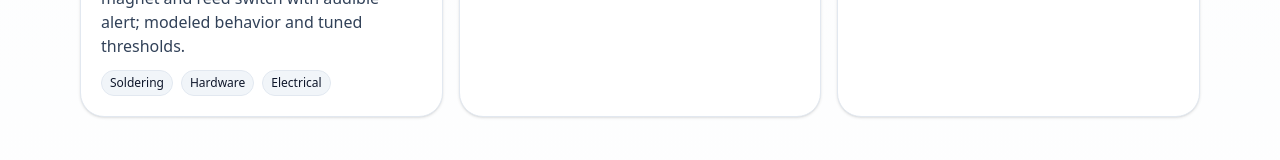
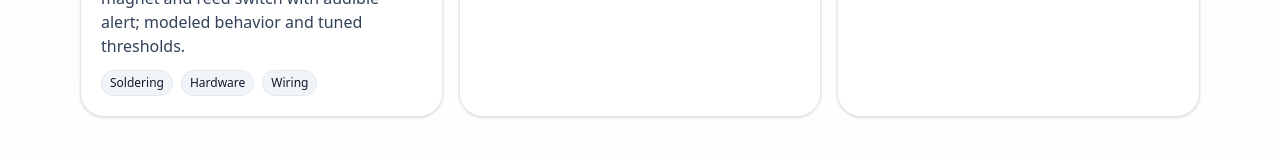
Before and after one commit to ryanhuynh02/ryan-portfolio, a Next.js app: page / in a window 1280 px wide. Shown: the part 2329-2489 px from the top of the page. Built offline with nearby package versions, Linux system fonts and the light colour scheme.

Commit message:
Replace the word electrical

```diff
--- a/src/app/page.tsx
+++ b/src/app/page.tsx
@@ -37,7 +37,7 @@ const CONFIG = {
       title: "Door Sensor w/ Reed Switch & Piezo",
       description:
         "Designed a low-power door sensor using a magnet and reed switch with audible alert; modeled behavior and tuned thresholds.",
-      tags: ["Soldering", "Hardware", "Electrical"],
+      tags: ["Soldering", "Hardware", "Wiring"],
       href: "/projects/door-sensor",
       images: [
         "/projects/doorSlide1.jpg",
@@ -204,7 +204,6 @@ function ProjectCarousel({ images, title }: { images: string[]; title: string })
               loading={i === 0 ? "eager" : "lazy"}
               decoding="async"
               draggable={false}
-              unoptimized
             />
           </div>
         ))}
```
